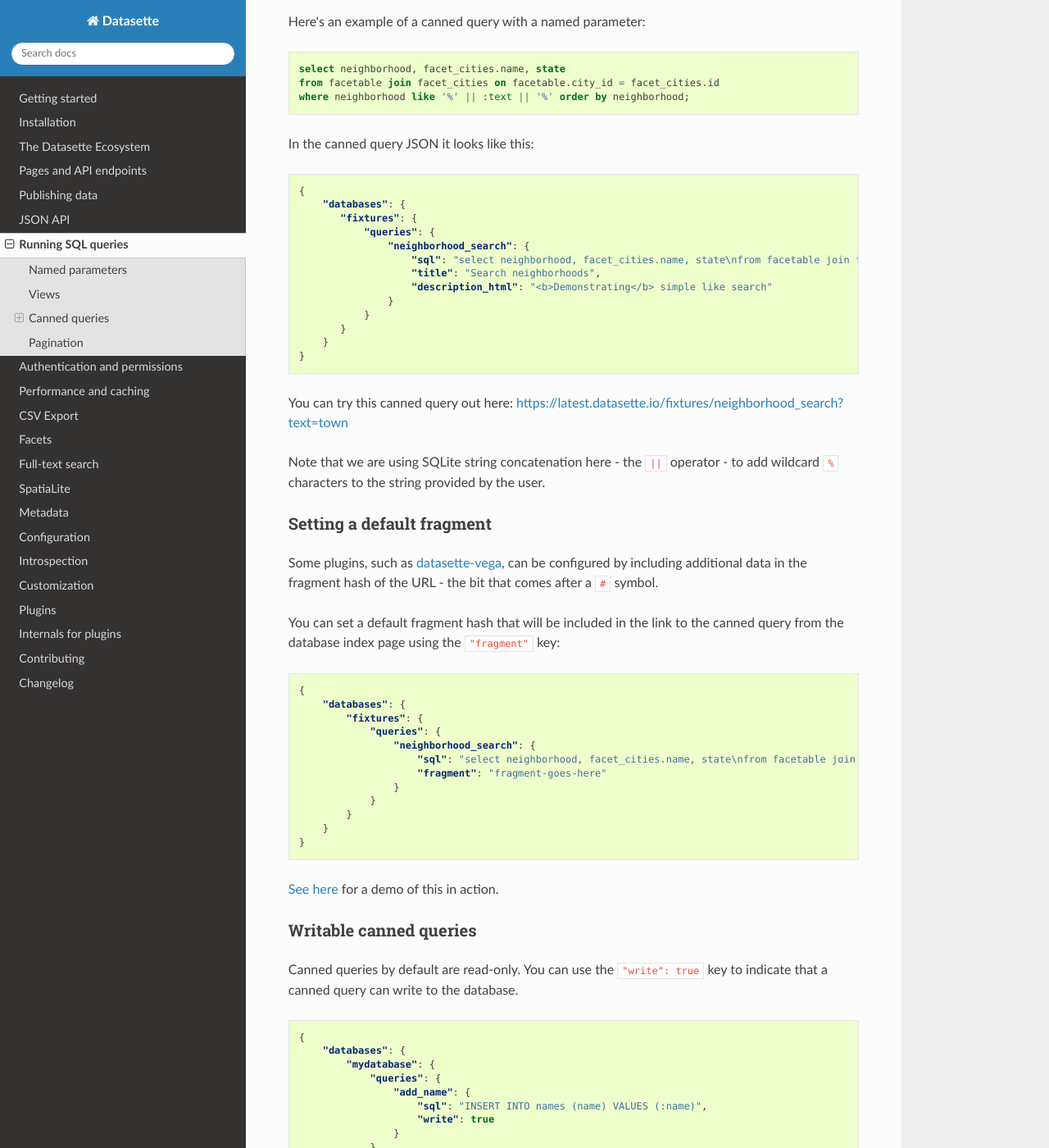
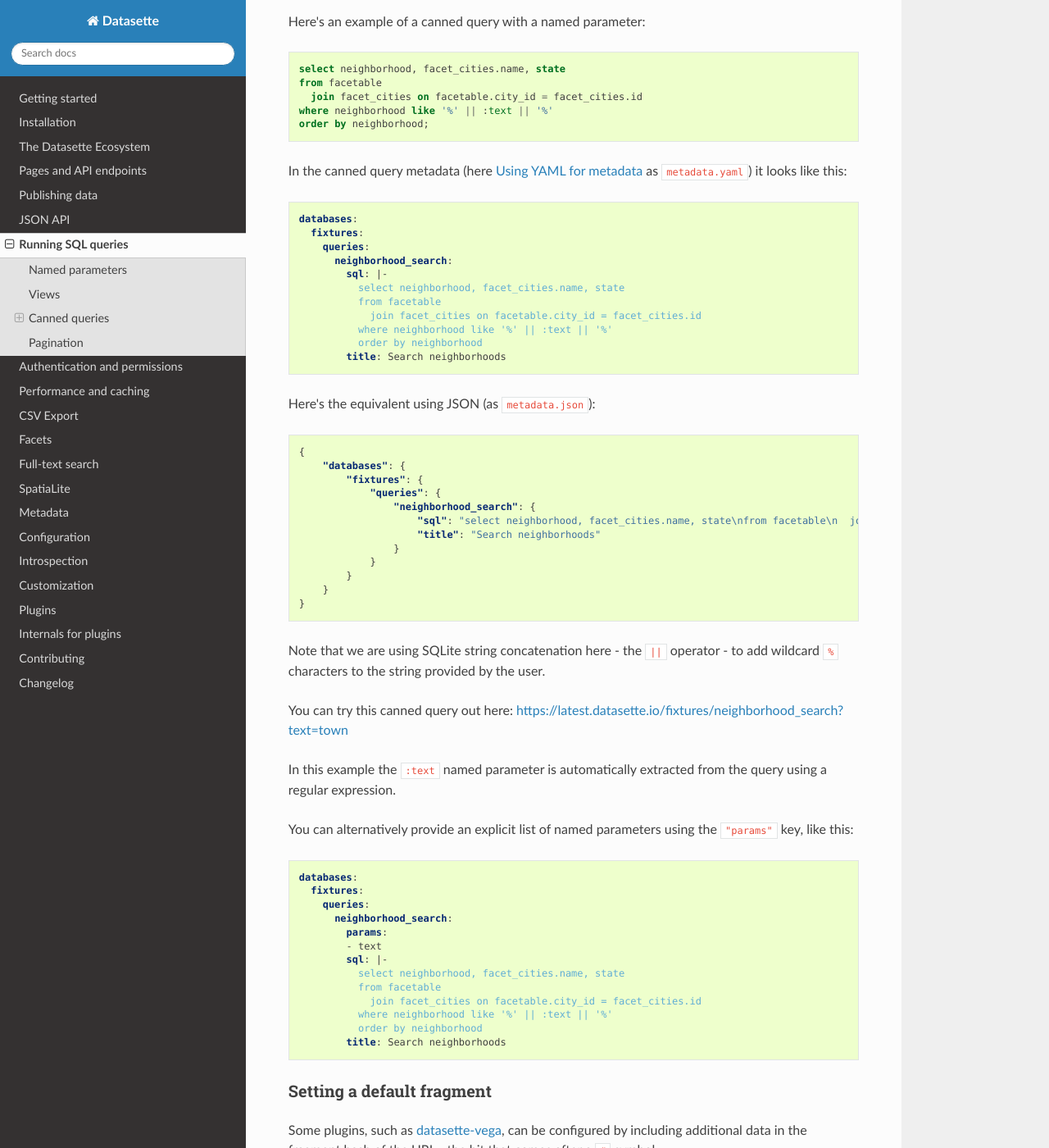
Before and after one commit to simonw/datasette, a Sphinx documentation site: the page built from docs/sql_queries.rst, in a window 1280 px wide and 1400 px high, scrolled down 2423 px. Shown: the whole window at 82% size. Built offline with Sphinx 7.4.7 and the Read the Docs theme 2.0.0, drawn with Linux system fonts in a browser that asks for light colours; some of the changed text lies outside the part shown.

Commit message:
Docs and tests for "params", closes #797

```diff
--- a/docs/sql_queries.rst
+++ b/docs/sql_queries.rst
@@ -121,32 +121,68 @@
 .. code-block:: sql
 
     select neighborhood, facet_cities.name, state
-    from facetable join facet_cities on facetable.city_id = facet_cities.id
-    where neighborhood like '%' || :text || '%' order by neighborhood;
+    from facetable
+      join facet_cities on facetable.city_id = facet_cities.id
+    where neighborhood like '%' || :text || '%'
+    order by neighborhood;
 
-In the canned query JSON it looks like this:
+In the canned query metadata (here :ref:`metadata_yaml` as ``metadata.yaml``) it looks like this:
+
+.. code-block:: yaml
+
+    databases:
+      fixtures:
+        queries:
+          neighborhood_search:
+            sql: |-
+              select neighborhood, facet_cities.name, state
+              from facetable
+                join facet_cities on facetable.city_id = facet_cities.id
+              where neighborhood like '%' || :text || '%'
+              order by neighborhood
+            title: Search neighborhoods
+
+Here's the equivalent using JSON (as ``metadata.json``):
 
 .. code-block:: json
 
     {
         "databases": {
-           "fixtures": {
-               "queries": {
-                   "neighborhood_search": {
-                       "sql": "select neighborhood, facet_cities.name, state\nfrom facetable join facet_cities on facetable.city_id = facet_cities.id\nwhere neighborhood like '%' || :text || '%' order by neighborhood;",
-                       "title": "Search neighborhoods",
-                       "description_html": "<b>Demonstrating</b> simple like search"
-                   }
-               }
-           }
+            "fixtures": {
+                "queries": {
+                    "neighborhood_search": {
+                        "sql": "select neighborhood, facet_cities.name, state\nfrom facetable\n  join facet_cities on facetable.city_id = facet_cities.id\nwhere neighborhood like '%' || :text || '%'\norder by neighborhood",
+                        "title": "Search neighborhoods"
+                    }
+                }
+            }
         }
     }
+
+Note that we are using SQLite string concatenation here - the ``||`` operator - to add wildcard ``%`` characters to the string provided by the user.
 
 You can try this canned query out here:
 https://latest.datasette.io/fixtures/neighborhood_search?text=town
 
-Note that we are using SQLite string concatenation here - the ``||`` operator -
-to add wildcard ``%`` characters to the string provided by the user.
+In this example the ``:text`` named parameter is automatically extracted from the query using a regular expression.
+
+You can alternatively provide an explicit list of named parameters using the ``"params"`` key, like this:
+
+.. code-block:: yaml
+
+    databases:
+      fixtures:
+        queries:
+          neighborhood_search:
+            params:
+            - text
+            sql: |-
+              select neighborhood, facet_cities.name, state
+              from facetable
+                join facet_cities on facetable.city_id = facet_cities.id
+              where neighborhood like '%' || :text || '%'
+              order by neighborhood
+            title: Search neighborhoods
 
 .. _canned_queries_default_fragment:
 
@@ -180,6 +216,8 @@
 ~~~~~~~~~~~~~~~~~~~~~~~
 
 Canned queries by default are read-only. You can use the ``"write": true`` key to indicate that a canned query can write to the database.
+
+You may wish to use this feature in conjunction with :ref:`authentication`.
 
 .. code-block:: json
 
@@ -226,7 +264,9 @@
         }
     }
 
-You may wish to use this feature in conjunction with :ref:`authentication`.
+You can use ``"params"`` to explicitly list the named parameters that should be displayed as form fields - otherwise they will be automatically detected.
+
+You can pre-populate form fields when the page first loads using a querystring, e.g. ``/mydatabase/add_name?name=Prepopulated``. The user will have to submit the form to execute the query.
 
 .. _pagination:
 
```
Also changed, not shown: 1 other file.
